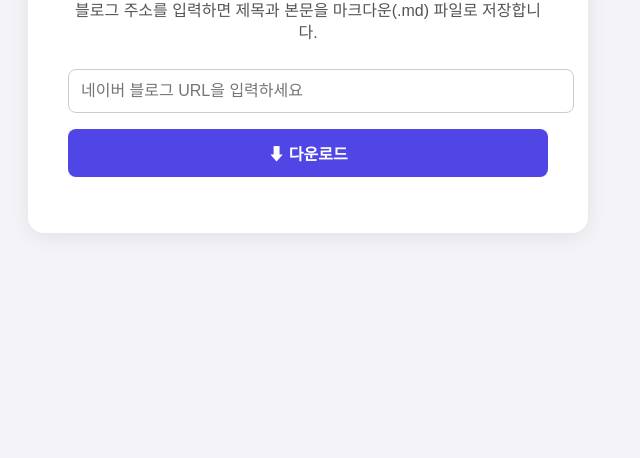
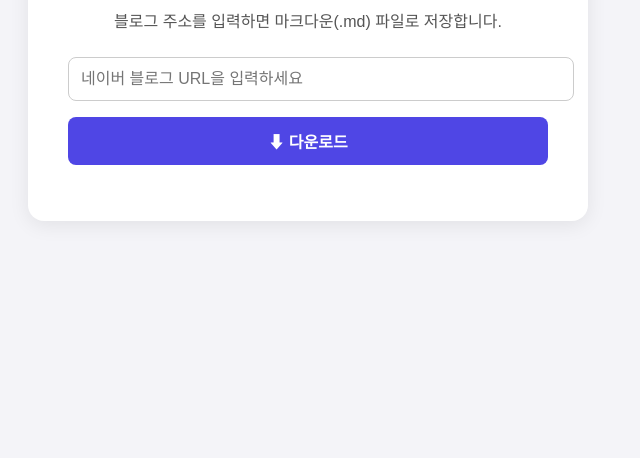
Before and after one commit to dadream00/naver-blog-md-downloader, a website: page index.html in a window 1280 px wide. Shown: the part 342-800 px from the top of the page, without its empty margins (332-972 px from the left). Drawn offline with Linux system fonts and the light colour scheme.

Commit message:
Update index.html

```diff
--- a/index.html
+++ b/index.html
@@ -68,7 +68,7 @@
 <body>
   <div class="card">
     <h1>네이버 블로그 다운로더</h1>
-    <p>블로그 주소를 입력하면 제목과 본문을 마크다운(.md) 파일로 저장합니다.</p>
+    <p>블로그 주소를 입력하면 마크다운(.md) 파일로 저장합니다.</p>
     <input type="text" id="url" placeholder="네이버 블로그 URL을 입력하세요" />
     <button onclick="downloadMarkdown()">⬇ 다운로드</button>
     <div id="error" class="error"></div>
```
